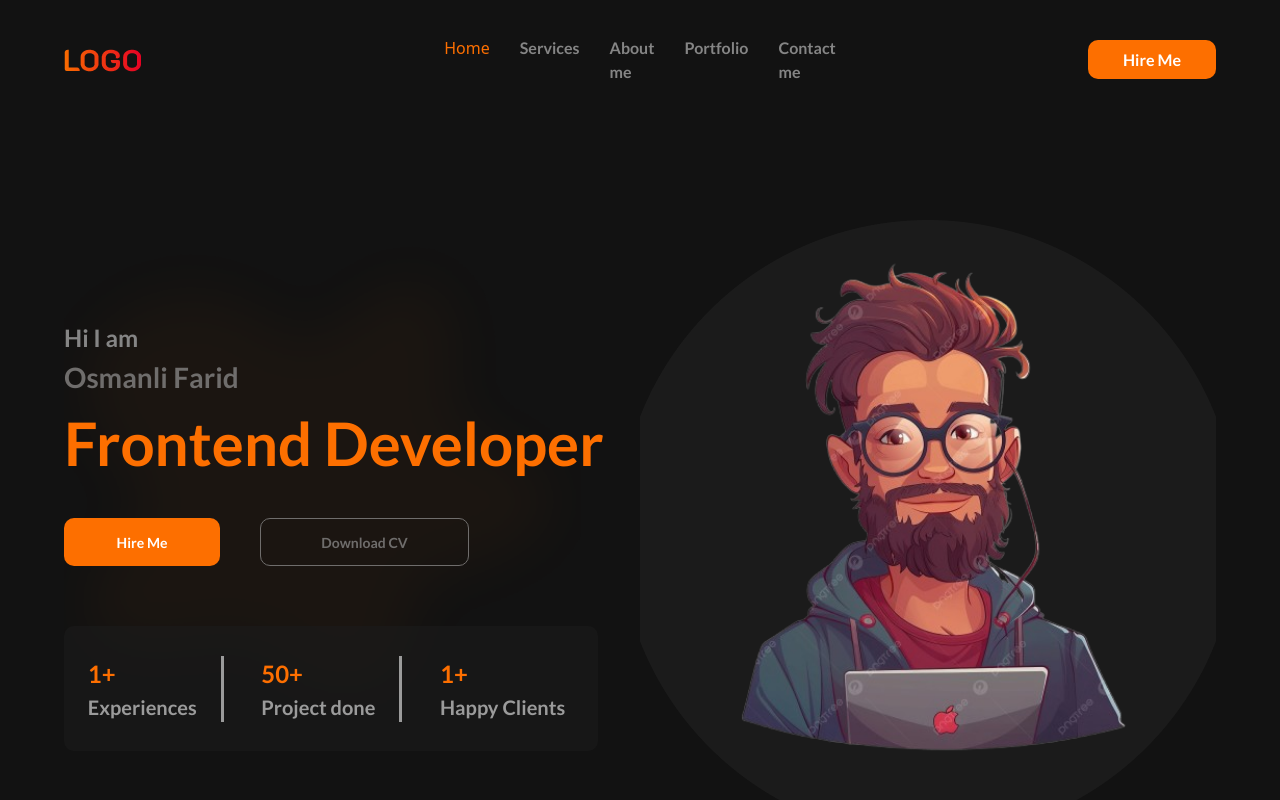
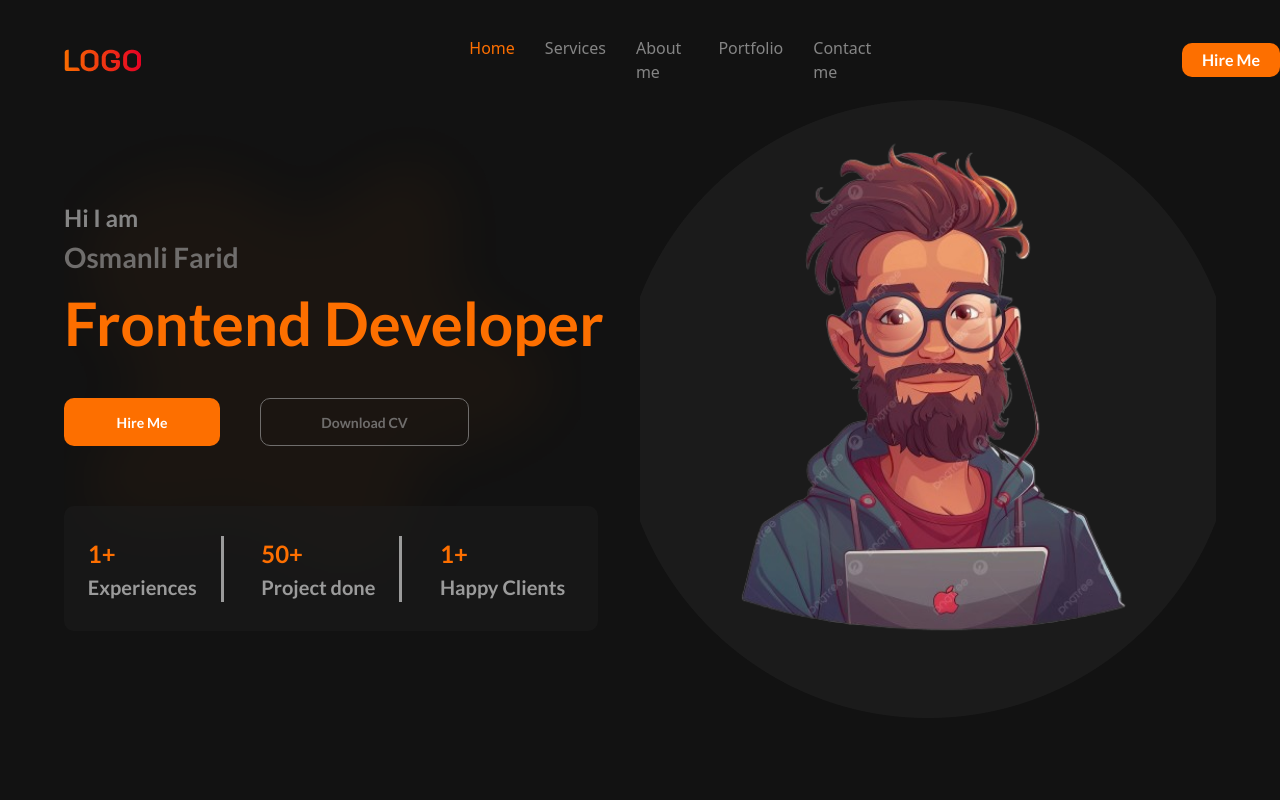
Before and after one commit to OsmanliFarid/NewPortfolio, a React (Vite) app: page / in a window 1280 px wide. Shown: the top 800 px of the page. Built offline with nearby package versions, Linux system fonts and the light colour scheme.

Commit message:
Navbar component no change

```diff
--- a/src/components/Navbar.jsx
+++ b/src/components/Navbar.jsx
@@ -1,54 +1,76 @@
+import { useState } from "react";
+import { FaBars } from "react-icons/fa";
+
 const Navbar = () => {
   const Links = [
     { id: 1, href: "./index.html", title: "Home" },
     { id: 2, href: "#Service", title: "Services" },
-    { id: 3, href: "#", title: "About me" },
+    { id: 3, href: "#About", title: "About me" },
     { id: 4, href: "#", title: "Portfolio" },
     { id: 5, href: "#", title: "Contact me" },
   ];
+
+  const [active, SetActive] = useState(1);
+  const [Bars, SetBars] = useState(false);
+
+  const Show = () => {
+    SetBars(!Bars);
+  };
+
   return (
     <>
-      <div className="grid grid-cols-3 h-[120px] items-center">
-        <div className="Logo">
+      <div
+        className="grid grid-cols-3 h-[120px] items-center md:fixed md:z-10"
+        id="Index"
+      >
+        <div className="Bars md:hidden">
+          <FaBars className="text-[24px]" onClick={Show} />
+        </div>
+        <div className="Logo" id="Logo">
+          <a href="./index.html">
             <img src="/public/Logo.png" alt="" />
+          </a>
         </div>
-        <div className="Links flex gap-[30px] justify-center">
-          {Links.map(({ href, id, title }, index) => {
-            return (
-              <a href="">
-                {title === "Home" ? (
+
+        <div className="Links hidden gap-[30px] justify-center md:flex">
+          {Links.map(({ href, id, title }) => (
             <a
-                    className="text-[#FD6F00] "
-                    key={index}
-                    href="./index.html"
+              key={id}
+              className={id === active ? "text-[#FD6F00]" : "text-[#858585]"}
+              href={href}
+              onClick={() => SetActive(id)}
             >
               {title}
             </a>
-                ) : (
-                  <a
-                    className="text-[#858585] font-[500] font-[Lato] "
-                    key={index}
-                    href={href}
-                  >
-                    {title}
-                  </a>
-                )}
-              </a>
-            );
-          })}
+          ))}
         </div>
+
         <div className="grid justify-end">
-          <div className="">
           <a
             href="#"
-              className="bg-[#FD6F00] p-[10px_35px] rounded-[10px] font-[Lato] text-[#fff]"
+            className="bg-[#FD6F00] p-[5px_20px] rounded-[10px] font-[Lato] text-[#fff]"
           >
             Hire Me
           </a>
         </div>
+
+        {Bars && (
+          <div className="fixed z-3 flex flex-col w-full text-center p-[10px_0px] bg-[#fff] right-0 bottom-0 md:hidden">
+            {Links.map(({ href, id, title }) => (
+              <a
+                key={id}
+                className={id === active ? "text-[#FD6F00]" : "text-[#858585]"}
+                href={href}
+                onClick={() => SetActive(id)}
+              >
+                {title}
+              </a>
+            ))}
           </div>
+        )}
       </div>
     </>
   );
 };
+
 export default Navbar;
```
Lines whose indentation alone changed are shown as unchanged.
